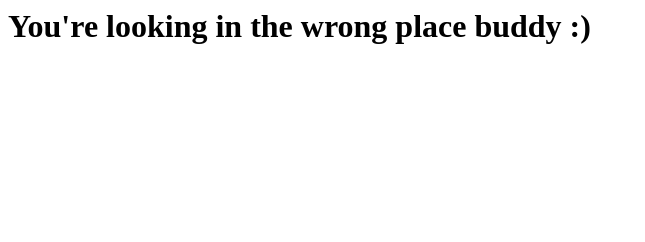
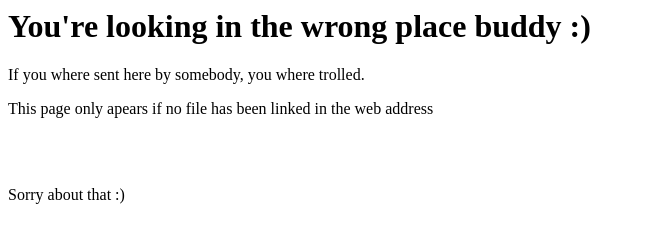
Before and after one commit to colebohte/File-Sharing, a plain HTML site: page index.html in a window 1280 px wide. Shown: the whole page, without its empty margins (0-645 px from the left). Drawn offline with Linux system fonts and the light colour scheme.

Commit message:
Update index.html

```diff
--- a/index.html
+++ b/index.html
@@ -1 +1,5 @@
 <h1>You're looking in the wrong place buddy :)</h1>
+<p>If you where sent here by somebody, you where trolled.</p>
+<p>This page only apears if no file has been linked in the web address</p>
+<br><br>
+<p>Sorry about that :)</p>
```
